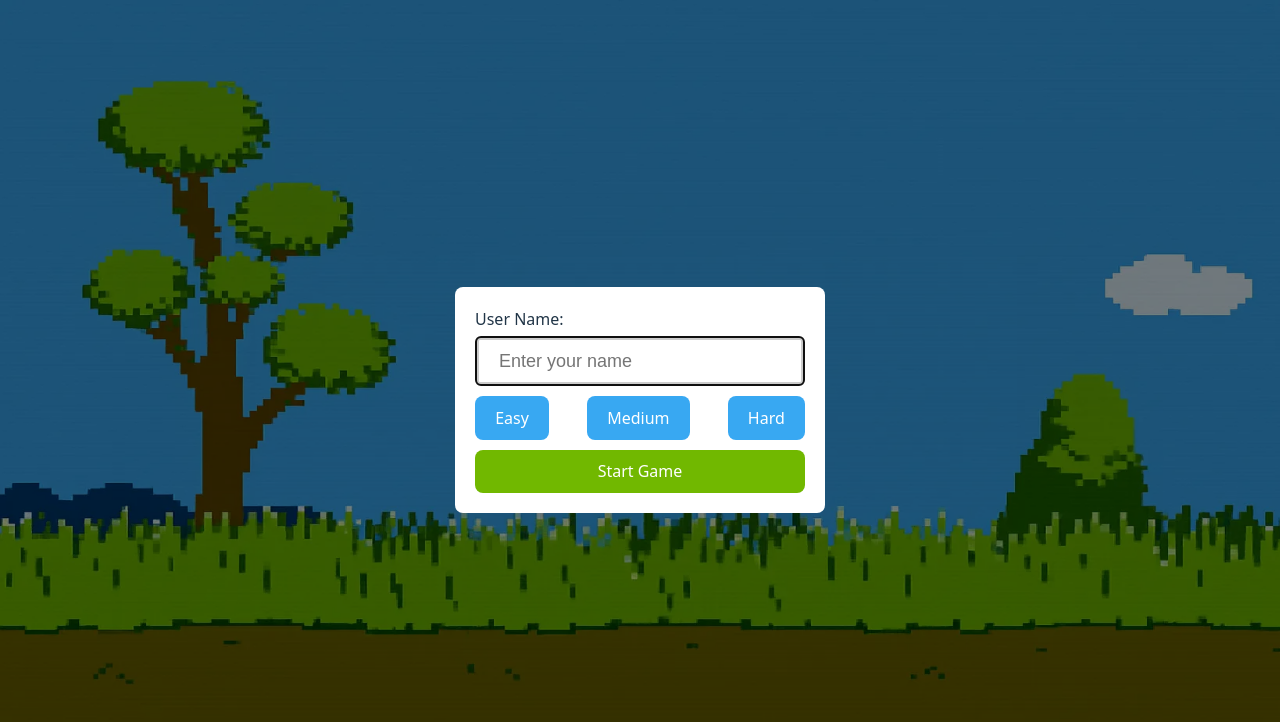
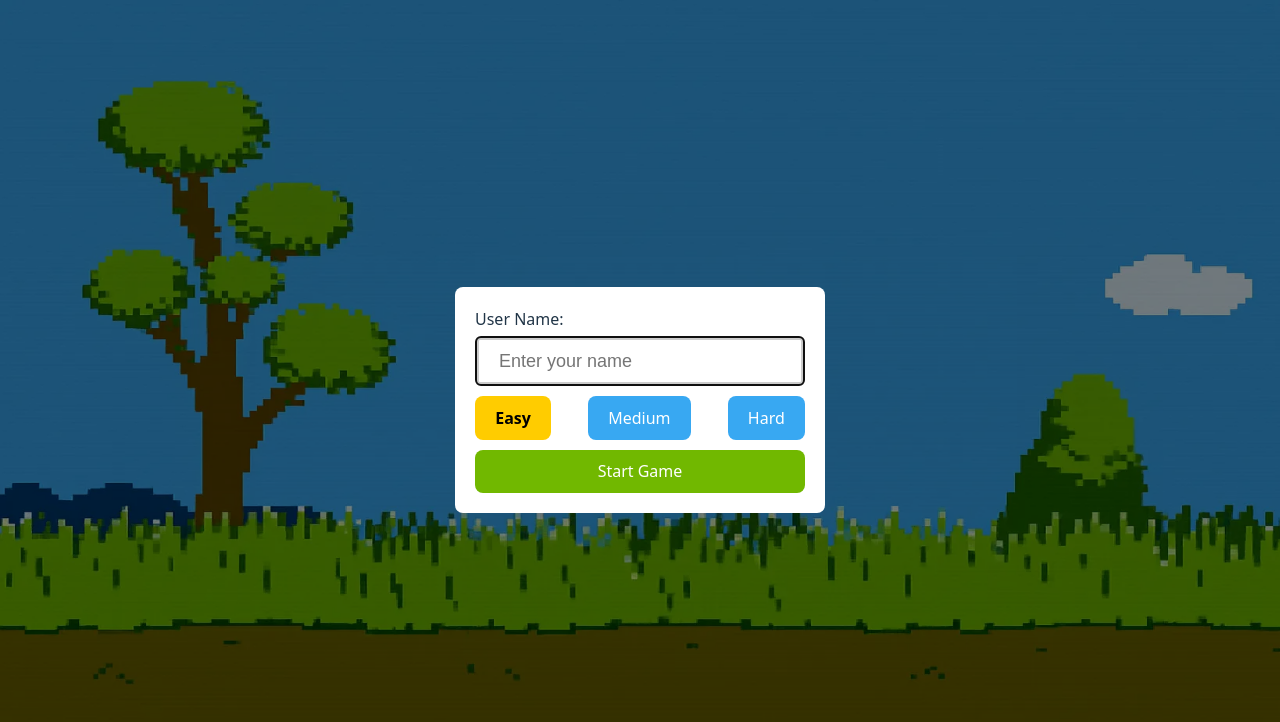
Before and after one commit to CDenisUa/duck-hunt-game, a React (Vite) app in the folder frontend/: page / in a window 1280 px wide. Shown: the top 722 px of the page. Built offline with nearby package versions, Linux system fonts and the light colour scheme.

Commit message:
Added feature - change collot of checked difficulty button

```diff
--- a/frontend/src/components/start-game/StartGame.tsx
+++ b/frontend/src/components/start-game/StartGame.tsx
@@ -3,11 +3,11 @@ import { type FC, useState, type FormEvent, useEffect, useRef } from 'react';
 // Styles
 import styles from './styles.module.css';
 // Types
-import { type UserStoreTypes } from '../../types/userStore.types'
+import { type UserStoreTypes } from '../../types/userStore.types';
 // Store
 import { useGameStore, useUserStore } from "../../store";
 // Utils
-import { getFullScreen } from "../../utils/getFullScreen.ts";
+import { getFullScreen } from "../../utils/getFullScreen";
 // Components
 import { Button } from "../ui";
 
@@ -38,7 +38,7 @@ const StartGame: FC = () => {
         setDifficultyLevel(difficultyLevel);
         setIsGameReady();
 
-        getFullScreen().catch(error => console.error(error))
+        getFullScreen().catch(error => console.error(error));
     };
 
     return (
@@ -60,9 +60,13 @@ const StartGame: FC = () => {
             <div className={styles['button-container']}>
                 {levelOfDifficult.map((level) => (
                     <Button
+                        key={level}
                         type="button"
-                        style={{ background: '#38a8f2' }}
-                        key={level}
+                        style={{
+                            background: difficultyLevel === level ? '#ffcc00' : '#38a8f2',
+                            color: difficultyLevel === level ? '#000' : '#fff',
+                            fontWeight: difficultyLevel === level ? 'bold' : 'normal',
+                        }}
                         onClick={() => setDifficultyLevel(level)}
                     >
                         {level}
```
